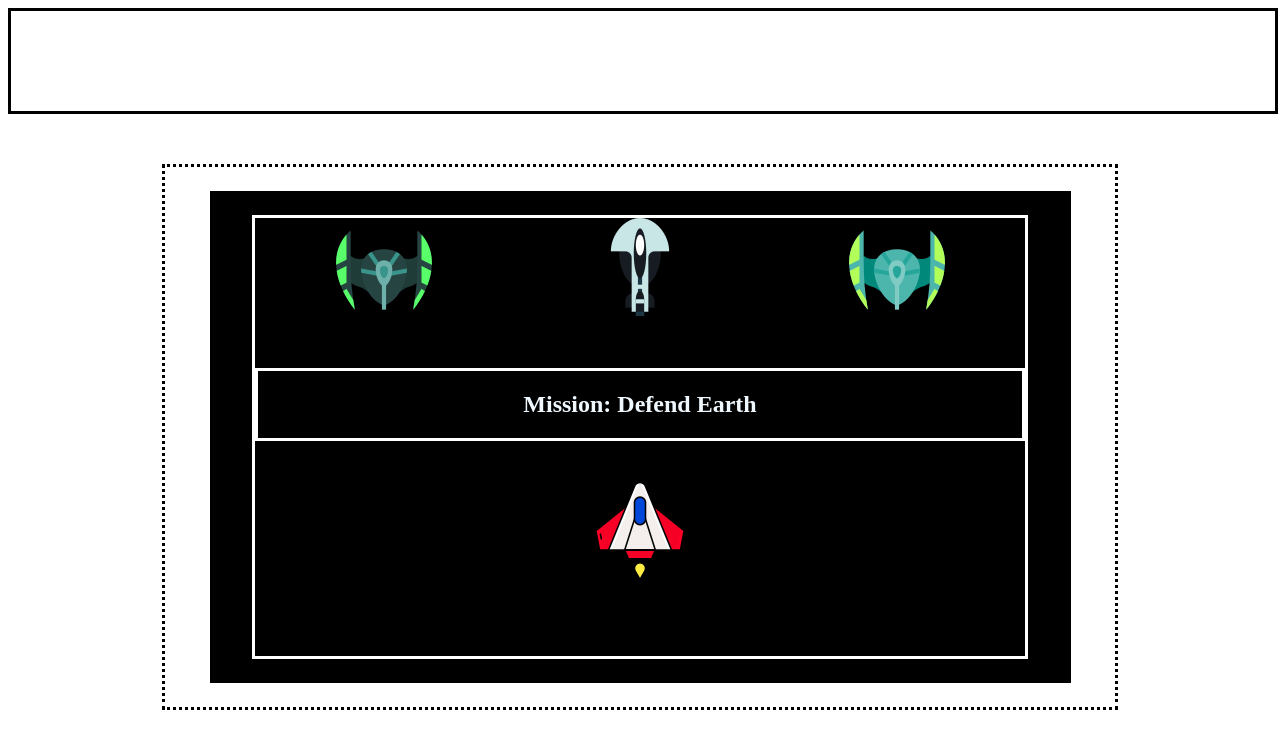
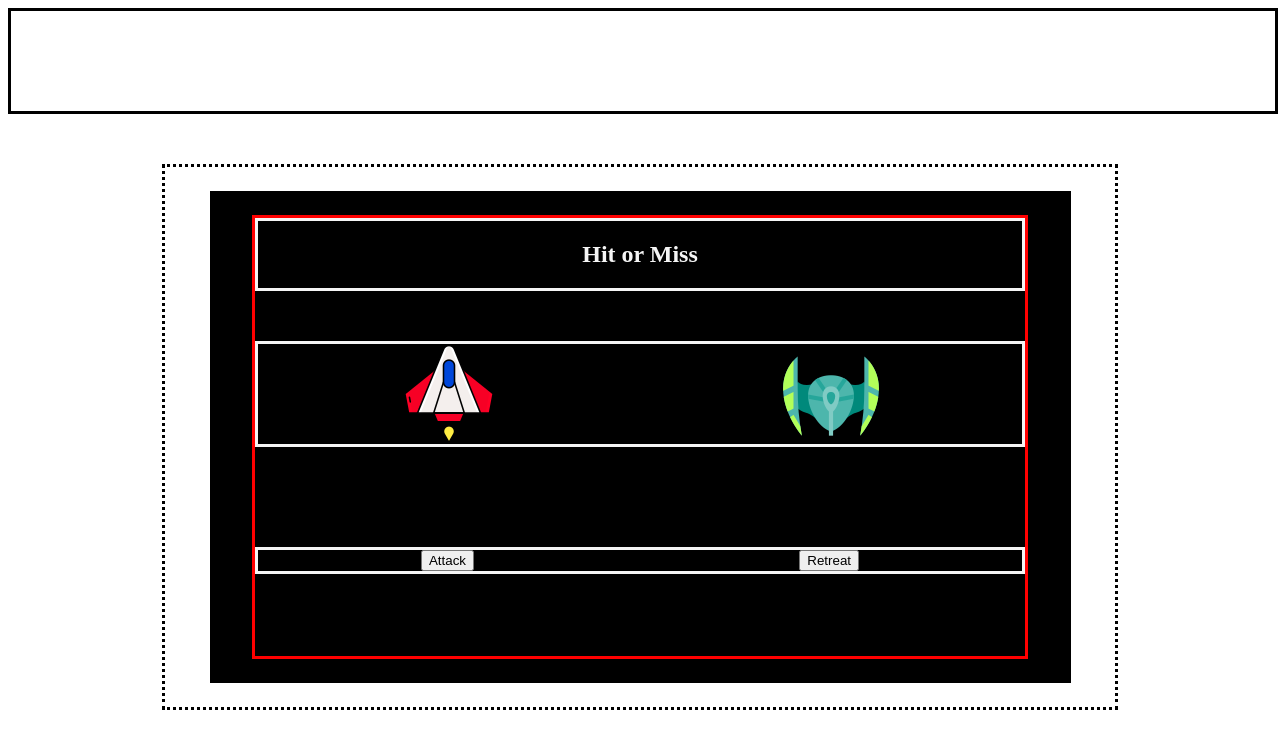
Before and after one commit to joshuaalegbe101/TurnBasedAlienGame, a plain HTML site: page index.html in a window 1280 px wide. Both pictures are taken after a click on the button "Start". Drawn offline with Linux system fonts and the light colour scheme.

Commit message:
Battle Screen

```diff
--- a/app.js
+++ b/app.js
@@ -2,7 +2,8 @@ const titleHeader = document.getElementById('title');
 const startButton = document.getElementById('begin');
 const startContainer = document.getElementById('start');
 const contentScreen = document.getElementById('display');
-const session = document.getElementById('preScreen');
+const preSession = document.getElementById('preScreen');
+const session = document.getElementById('gameplay');
 
 class GameManager {
     round(hero, armada) {
@@ -34,9 +35,10 @@ class AlienShip extends Ship{
 const gameStart = () => {
     titleHeader.style.display ='none';
     startContainer.style.display ='none';
-    session.style.display ='block';
+    //preSession.style.display ='block';
     contentScreen.style.backgroundColor='black';
 
+    session.style.display = 'block';
     //timer
 
 
--- a/index.html
+++ b/index.html
@@ -36,6 +36,20 @@
           <img src="hero.png">
         </div>
       </div>
+
+      <div id="gameplay">
+        <div id="topPanel">
+          <h2>Hit or Miss</h2>
+        </div>
+      <div id="battleBox">
+          <img src="hero.png">
+          <img src="mainAlien.png">
+        </div>
+      <div id="buttonsContainer">
+        <button id="attack">Attack</button>
+        <button id="retreat">Retreat</button>
+      </div>
+      </div>
       </div>
     </div>
 
--- a/styles.css
+++ b/styles.css
@@ -74,3 +74,32 @@
 #preScreen{
     display:none;
 }
+
+#gameplay{
+    border: solid red;
+    color:whitesmoke;
+    display:none;
+    width:90%;
+    height:90%;
+    align-items:center;
+}
+
+#topPanel, #battleBox, #buttonsContainer{
+    border:solid whitesmoke;
+    display:flex;
+    justify-content:center;
+    align-items:center;
+}
+
+#battleBox{
+    margin-top:50px;
+    display:flex;
+    justify-content:space-around;
+}
+
+#buttonsContainer{
+    margin-top:100px;
+    display:flex;
+    justify-content:space-around;
+
+}
```
